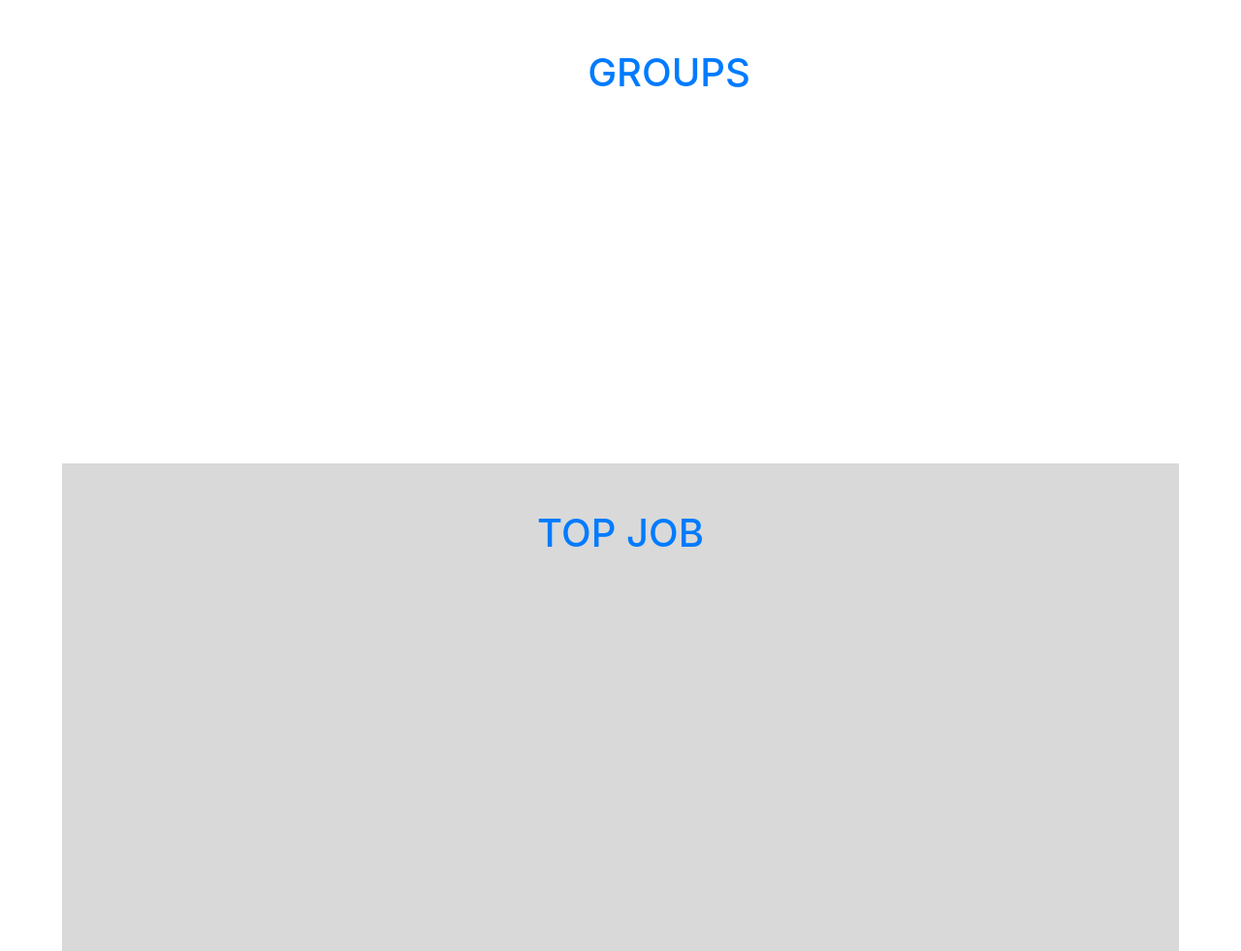
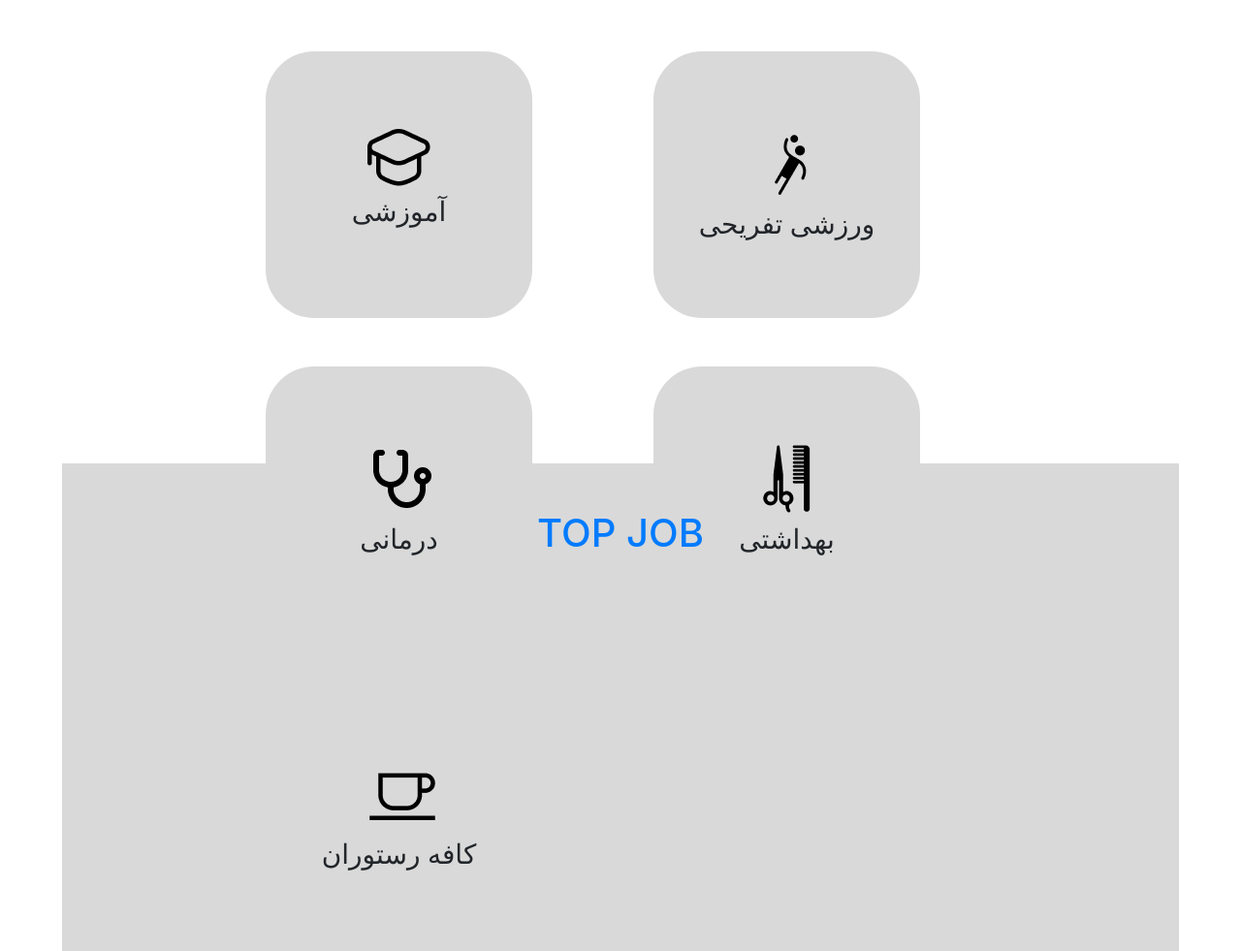
Before and after one commit to DiakoCompany/Directory, a plain HTML site: page index.html in a window 1280 px wide. Shown: the part 1347-2328 px from the top of the page at 97% size. Drawn offline with nearby package versions, Linux system fonts and the light colour scheme.

Commit message:
Update index.html

```diff
--- a/index.html
+++ b/index.html
@@ -6,6 +6,7 @@
     <link rel="stylesheet" href="css/Them/color.css">
     <link rel="stylesheet" href="https://cdn.jsdelivr.net/npm/bootstrap@4.3.1/dist/css/bootstrap.min.css" integrity="sha384-ggOyR0iXCbMQv3Xipma34MD+dH/1fQ784/j6cY/iJTQUOhcWr7x9JvoRxT2MZw1T" crossorigin="anonymous">
     <link rel="stylesheet" href="https://cdnjs.cloudflare.com/ajax/libs/font-awesome/4.7.0/css/font-awesome.min.css">
+    <link href='https://unpkg.com/boxicons@2.1.4/css/boxicons.min.css' rel='stylesheet'>
     <title>Home</title>
 </head>
 <body>
@@ -16,7 +17,7 @@
                 <h1> LOGO </h1>
             </div>
             <div class="SearchBox">
-                <i class="fa fa-search" id="Searchbtn"></i>
+                <img src="img/Search.png" alt="Search" id="Searchbtn">
                 <input type="text" name="search" id="Searchbox" placeholder=".... جستجو">
             </div>
             <div class="Tabs">
@@ -36,7 +37,9 @@
     <!-- Baner -->
     <section id="Baner">
         <div class="Banerbox">
-
+            <img src="img/Arrow-Left.png" alt="Left" class="Left">
+            <img src="img/img.png" alt="img">
+            <img src="img/Arrow-Right.png" alt="Right" class="Right">
         </div>
         <div class="Filterbox">
             <h2>فیلتر بر اساس</h2>
@@ -51,9 +54,28 @@
     <!-- /Baner -->
     <!-- Groups -->
     <section id="Groups">
-        <h1 class="text-danger text-uppercase text-center py-5">
-           <a href="#Groups">Groups</a>
-        </h1>
+        <div class="row">
+            <div id="Educationgp" class="gb">
+                <img src="img/Vector.png" alt="Educationgp">
+                <h3>آموزشی</h3>
+            </div>
+            <div id="SportFungp" class="gb">
+                <img src="img/Sport.png" alt="Educationgp">
+                <h3>ورزشی تفریحی</h3>
+            </div>
+            <div id="Medicalgp" class="gb">
+                <img src="img/Medical.png" alt="Educationgp">
+                <h3>درمانی</h3>
+            </div>
+            <div id="Beautygp" class="gb">
+                <img src="img/Beauty.png" alt="Educationgp">
+                <h3>بهداشتی</h3>
+            </div>
+            <div id="CaffeeResturantgp" class="gb">
+                <img src="img/Caffee.png" alt="Educationgp">
+                <h3>کافه رستوران</h3>
+            </div>
+        </div>
     </section>
     <!-- /Groups -->
     <!-- TopJob -->
@@ -86,6 +108,7 @@
     <!-- /Footer -->
 
 </body>
+<script src="https://unpkg.com/boxicons@2.1.4/dist/boxicons.js"></script>
 <script src="https://code.jquery.com/jquery-3.3.1.slim.min.js" integrity="sha384-q8i/X+965DzO0rT7abK41JStQIAqVgRVzpbzo5smXKp4YfRvH+8abtTE1Pi6jizo" crossorigin="anonymous"></script>
 <script src="https://cdn.jsdelivr.net/npm/popper.js@1.14.7/dist/umd/popper.min.js" integrity="sha384-UO2eT0CpHqdSJQ6hJty5KVphtPhzWj9WO1clHTMGa3JDZwrnQq4sF86dIHNDz0W1" crossorigin="anonymous"></script>
 <script src="https://cdn.jsdelivr.net/npm/bootstrap@4.3.1/dist/js/bootstrap.min.js" integrity="sha384-JjSmVgyd0p3pXB1rRibZUAYoIIy6OrQ6VrjIEaFf/nJGzIxFDsf4x0xIM+B07jRM" crossorigin="anonymous"></script>
```
